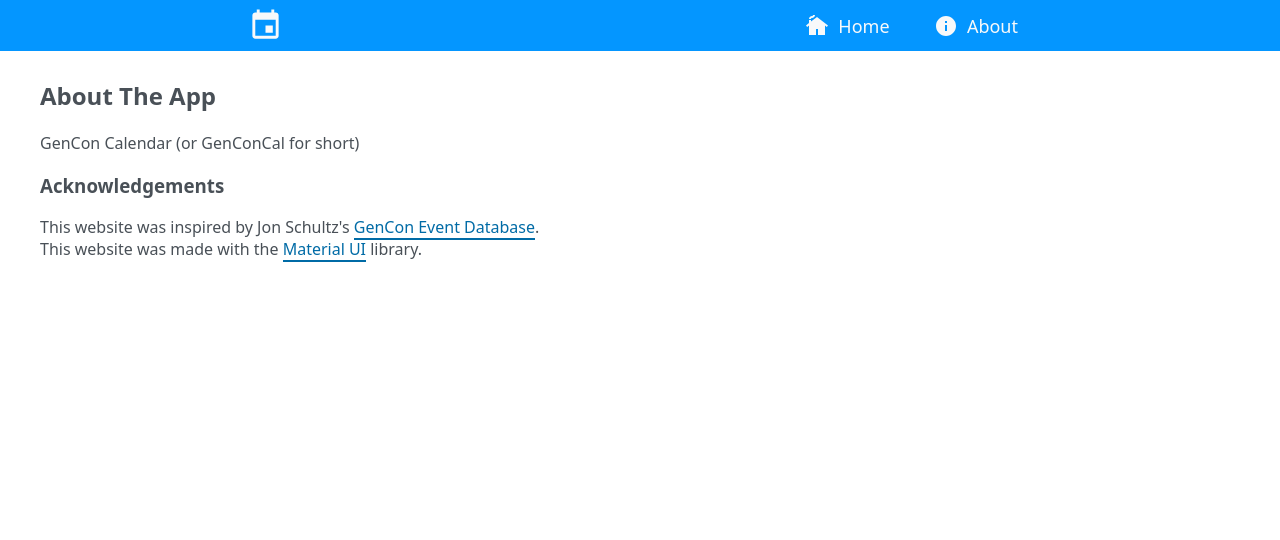
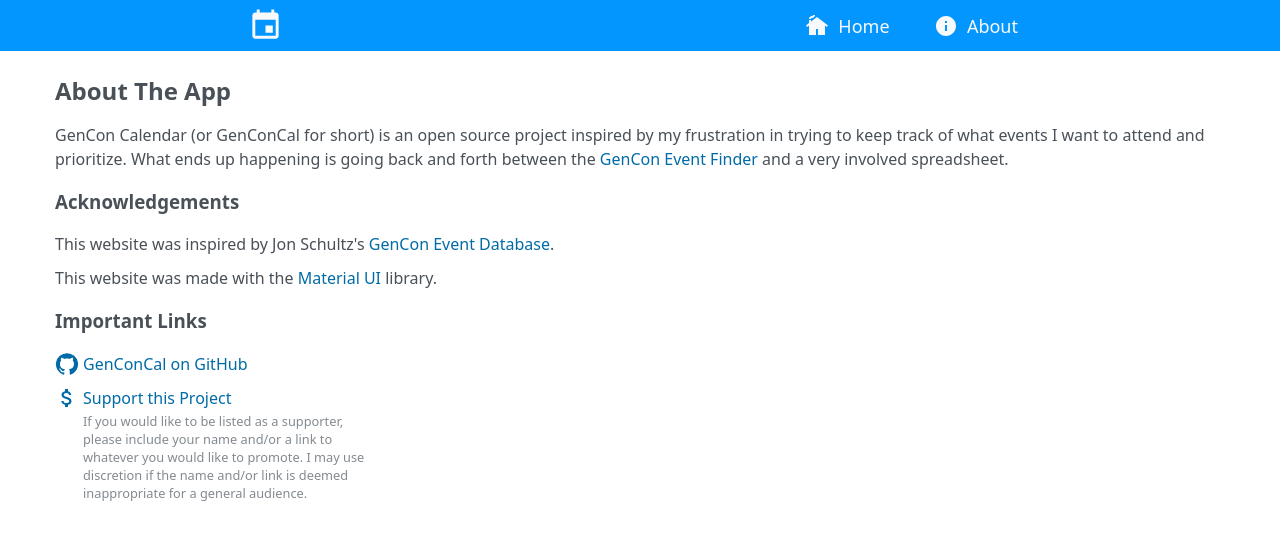
Before and after one commit to Sun-Mountain/GenConCal, a Next.js app in the folder frontend/: page /about in a window 1280 px wide. Shown: the top 540 px of the page. Built offline with nearby package versions, Linux system fonts and the light colour scheme.

Commit message:
add about details

```diff
--- a/frontend/assets/styles/base/0_base.scss
+++ b/frontend/assets/styles/base/0_base.scss
@@ -24,11 +24,10 @@
 }
 
 a, a:visited {
-  border-bottom: $link-color solid 2px;
   color: $link-color;
   text-decoration: none;
 }
 
 a:hover {
-  border-bottom: $link-hover solid 2px;
+  color: $link-hover;
 }
--- a/frontend/assets/styles/base/variables.scss
+++ b/frontend/assets/styles/base/variables.scss
@@ -27,7 +27,7 @@
 // General
 $font-color: $outer;
 $link-color: $bice;
-$link-hover: $seasalt;
+$link-hover: $raspberry;
 $nav-bg: $dodger;
 $nav-color: $seasalt;
 $nav-link-color: $seasalt;
@@ -56,3 +56,6 @@
 $card-odd-bg: $lightYellow;
 $card-even-bg: $lightOrange;
 $fave-id-color: $french;
+
+// Content
+$subtext-color: $french;
--- a/frontend/assets/styles/components/0_components.scss
+++ b/frontend/assets/styles/components/0_components.scss
@@ -1,3 +1,4 @@
+@import './content.scss';
 @import './favorites.scss';
 @import './navigation.scss';
 @import './table.scss';
--- /dev/null
+++ b/frontend/assets/styles/components/content.scss
@@ -0,0 +1,27 @@
+.about-content {
+  line-height: 1.5rem;
+  padding: 0 15px;
+
+  .paragraph+.paragraph {
+    margin-top: 10px;
+  }
+}
+
+.link-with-icon {
+  display: flex;
+  max-width: 300px;
+  padding-bottom: 10px;
+
+  .label {
+    padding-left: 4px;
+  }
+}
+
+.subtext {
+  color: $subtext-color;
+  font-size: 0.8rem;
+  line-height: normal;
+  margin-top: -8px;
+  margin-left: 28px;
+  max-width: 300px;
+}
--- a/frontend/pages/about/index.tsx
+++ b/frontend/pages/about/index.tsx
@@ -1,19 +1,44 @@
-import Link from "next/link";
+import Link from 'next/link';
+import { AttachMoney, GitHub } from '@mui/icons-material';
 
 export default function About() {
   return (
-    <>
+    <div className='about-content'>
       <h2>About The App</h2>
-      <div>
-        GenCon Calendar (or GenConCal for short)
+      <div className='paragraph'>
+        GenCon Calendar (or GenConCal for short) is an open source project inspired by my frustration in trying to keep track of what events I want to attend and prioritize. What ends up happening is going back and forth between the <Link href='https://www.gencon.com/events' target='_blank'>GenCon Event Finder</Link> and a very involved spreadsheet.
       </div>
+
       <h3>Acknowledgements</h3>
-      <div>
+      <div className='paragraph'>
         This website was inspired by Jon Schultz&apos;s <Link href='https://gencon.eventdb.us/' target='_blank'>GenCon Event Database</Link>.
       </div>
-      <div>
+      <div className='paragraph'>
         This website was made with the <Link href='https://mui.com/' target='_blank'>Material UI</Link> library.
       </div>
-    </>
+
+      <h3>Important Links</h3>
+      <ul>
+        <li>
+          <Link href='https://github.com/Sun-Mountain/GenConCal' target='_blank' className='link-with-icon'>
+            <GitHub />
+            <div className='label'>
+              GenConCal on GitHub
+            </div>
+          </Link>
+        </li>
+        <li>
+          <Link href='https://www.paypal.com/donate/?hosted_button_id=SWMVBLFAF77T6' target='_blank' className='link-with-icon'>
+            <AttachMoney />
+            <div className='label'>
+              Support this Project
+            </div>
+          </Link>
+          <div className='subtext'>
+            If you would like to be listed as a supporter, please include your name and/or a link to whatever you would like to promote. I may use discretion if the name and/or link is deemed inappropriate for a general audience.
+          </div>
+        </li>
+      </ul>
+    </div>
   )
 }
```
